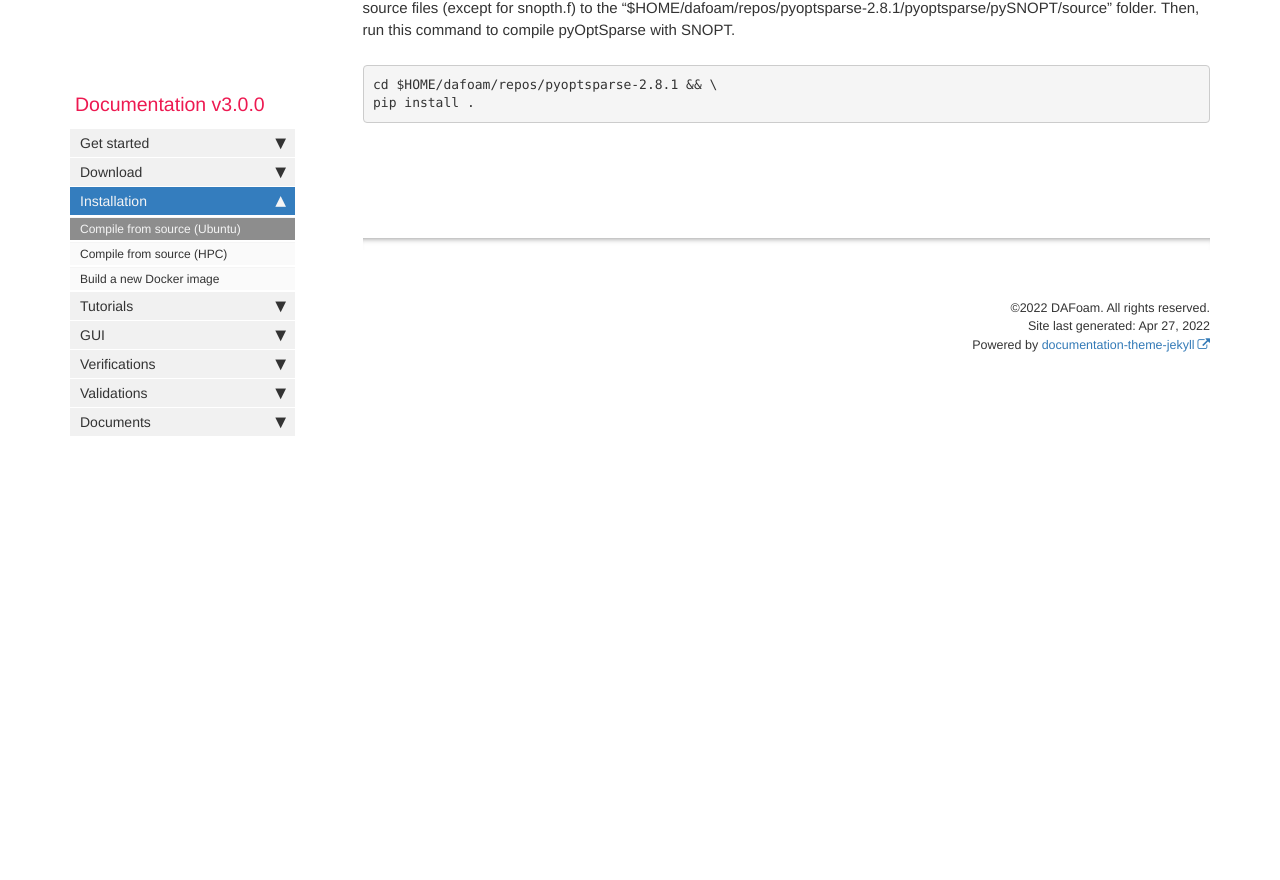
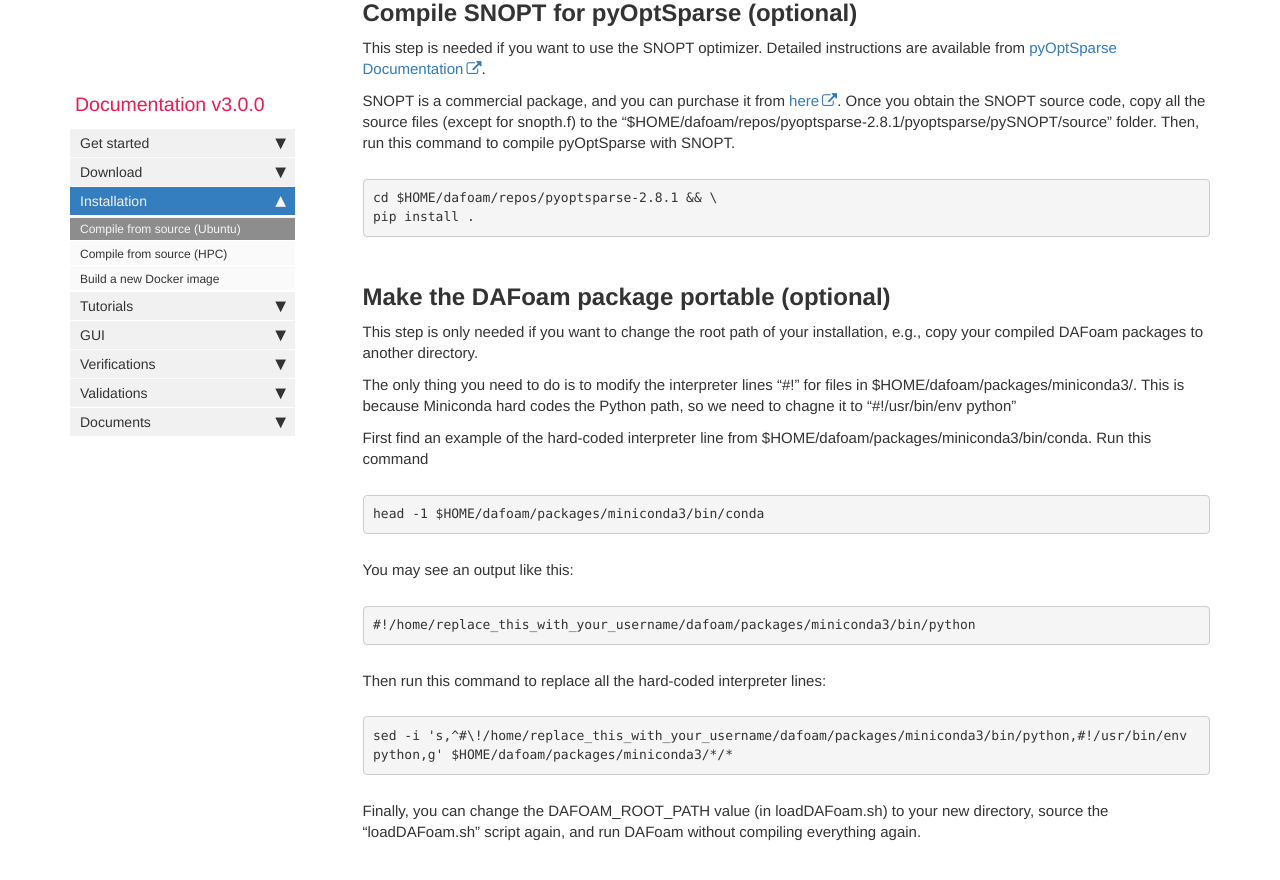
Before and after one commit to DAFoam/DAFoam.github.io, a Jekyll site: the page built from pages/mydoc/mydoc_installation_source.md, in a window 1280 px wide and 900 px high, scrolled down 11295 px. Shown: the top 880 px of the window. Built offline with Jekyll 4.4.1, drawn with Linux system fonts in a browser that asks for light colours; comment, search, counter and statistics services are not loaded; some of the changed text lies outside the part shown.

Commit message:
content update

```diff
--- a/pages/mydoc/mydoc_installation_source.md
+++ b/pages/mydoc/mydoc_installation_source.md
@@ -386,19 +386,6 @@ unset WM_CODI_AD_MODE && \
 . $HOME/dafoam/loadDAFoam.sh
 </pre>
 
-Now, you can run the regression tests:
-
-<pre>
-cd $HOME/dafoam/repos/dafoam/tests && ./Allrun
-</pre>
-
-The regression tests should take less than 30 minutes. The test progress will be printed to screen. Make sure you see this at the end:
-
-<pre>
-************************************************************
-**************** All DAFoam tests passed! ******************
-************************************************************
-</pre>
 
 {% include note.html content="Before running any jobs, source the loadDAFoam.sh file to load DAFoam environment!" %}
 
@@ -449,6 +436,22 @@ cp Makefile.in.info Makefile.in && \
 ls && \
 sed -i "s/git/dafoam\/repos/g" Makefile.in && \
 make && make interface && pip install -e .
+</pre>
+
+## **DAFoam regression tests**
+
+To verify the DAFoam installation, you can run the regression tests:
+
+<pre>
+cd $HOME/dafoam/repos/dafoam/tests && ./Allrun
+</pre>
+
+The regression tests should take less than 30 minutes. The test progress will be printed to screen. Make sure you see this at the end:
+
+<pre>
+************************************************************
+**************** All DAFoam tests passed! ******************
+************************************************************
 </pre>
 
 |
@@ -528,4 +531,31 @@ cd $HOME/dafoam/repos/pyoptsparse-2.8.1 && \
 pip install .
 </pre>
 
+
+## **Make the DAFoam package portable (optional)**
+
+This step is only needed if you want to change the root path of your installation, e.g., copy your compiled DAFoam packages to another directory.
+
+The only thing you need to do is to modify the interpreter lines "#!" for files in $HOME/dafoam/packages/miniconda3/. This is because Miniconda hard codes the Python path, so we need to chagne it to "#!/usr/bin/env python"
+
+First find an example of the hard-coded interpreter line from $HOME/dafoam/packages/miniconda3/bin/conda. Run this command
+
+<pre>
+head -1 $HOME/dafoam/packages/miniconda3/bin/conda
+</pre>
+
+You may see an output like this:
+
+<pre>
+#!/home/replace_this_with_your_username/dafoam/packages/miniconda3/bin/python
+</pre>
+
+Then run this command to replace all the hard-coded interpreter lines:
+
+<pre>
+sed -i 's,^#\!/home/replace_this_with_your_username/dafoam/packages/miniconda3/bin/python,#!/usr/bin/env python,g' $HOME/dafoam/packages/miniconda3/*/*
+</pre>
+
+Finally, you can change the DAFOAM_ROOT_PATH value (in loadDAFoam.sh) to your new directory, source the "loadDAFoam.sh" script again, and run DAFoam without compiling everything again.
+
 {% include links.html %}
```
Also changed, not shown: 1 other file.
